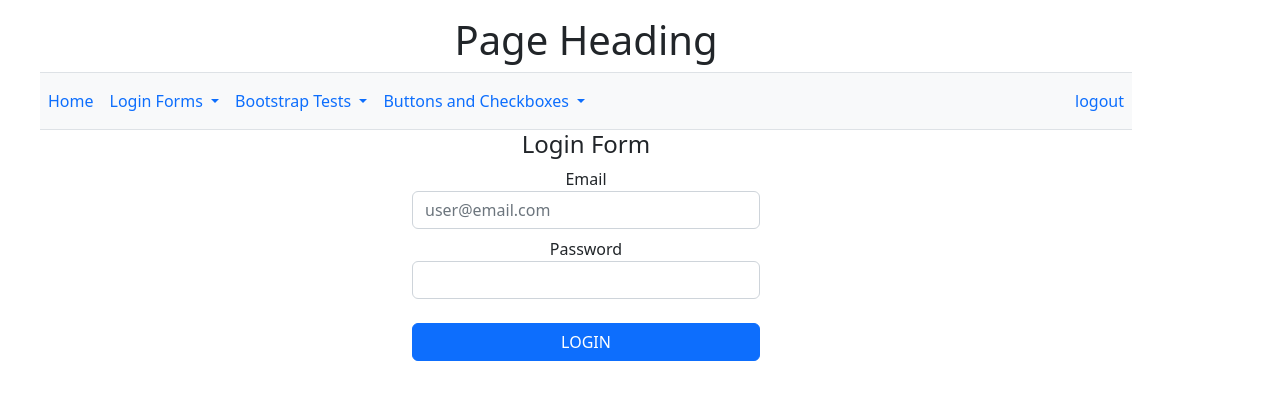
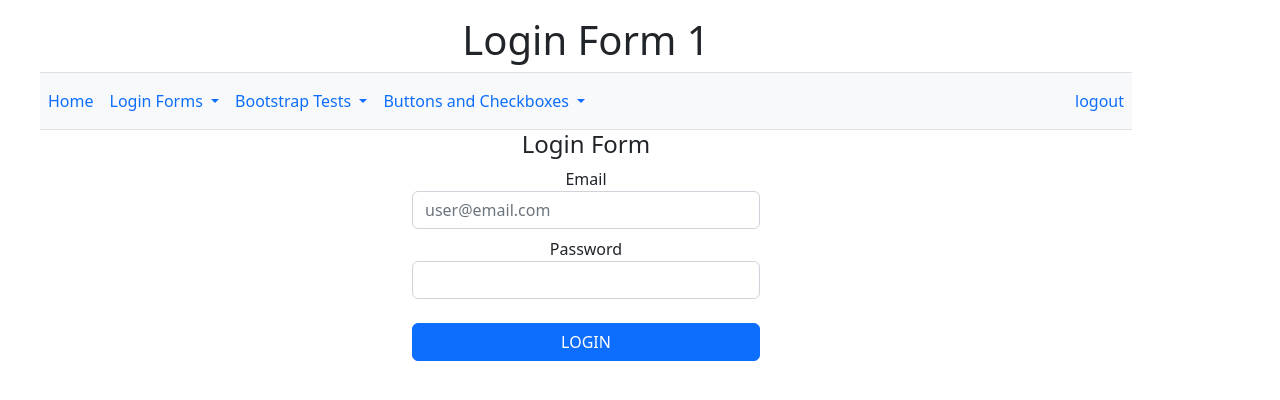
Before and after one commit to amathenge/forms, a Flask app: page /login in a window 1280 px wide. Shown: the top 400 px of the page. Run offline with Flask 2, Linux system fonts and the light colour scheme.

Commit message:
minor updates 11SEP2022-15:42

```diff
--- a/templates/home.html
+++ b/templates/home.html
@@ -3,7 +3,7 @@
 
 {% block title %}Home Page{% endblock %}
 
-{% block heading %}Page Heading{% endblock %}
+{% block heading %}Home Page{% endblock %}
 
 {% block content %}
 
--- a/templates/login.html
+++ b/templates/login.html
@@ -1,9 +1,9 @@
 {% extends 'base.html' %}
 {% from 'utils.j2' import nav, login %}
 
-{% block title %}Home Page{% endblock %}
+{% block title %}Login Form 1{% endblock %}
 
-{% block heading %}Page Heading{% endblock %}
+{% block heading %}Login Form 1{% endblock %}
 
 {% block content %}
 
--- a/templates/login2.html
+++ b/templates/login2.html
@@ -1,9 +1,9 @@
 {% extends 'base.html' %}
 {% from 'utils.j2' import nav, login %}
 
-{% block title %}Home Page{% endblock %}
+{% block title %}Login Form 2{% endblock %}
 
-{% block heading %}Page Heading{% endblock %}
+{% block heading %}Login Form 2{% endblock %}
 
 {% block content %}
 
--- a/templates/login3.html
+++ b/templates/login3.html
@@ -1,9 +1,9 @@
 {% extends 'base.html' %}
 {% from 'utils.j2' import nav, login %}
 
-{% block title %}Home Page{% endblock %}
+{% block title %}Login Form 3{% endblock %}
 
-{% block heading %}Page Heading{% endblock %}
+{% block heading %}Login Form 3{% endblock %}
 
 {% block content %}
 
```
Also changed, not shown: README.md.
